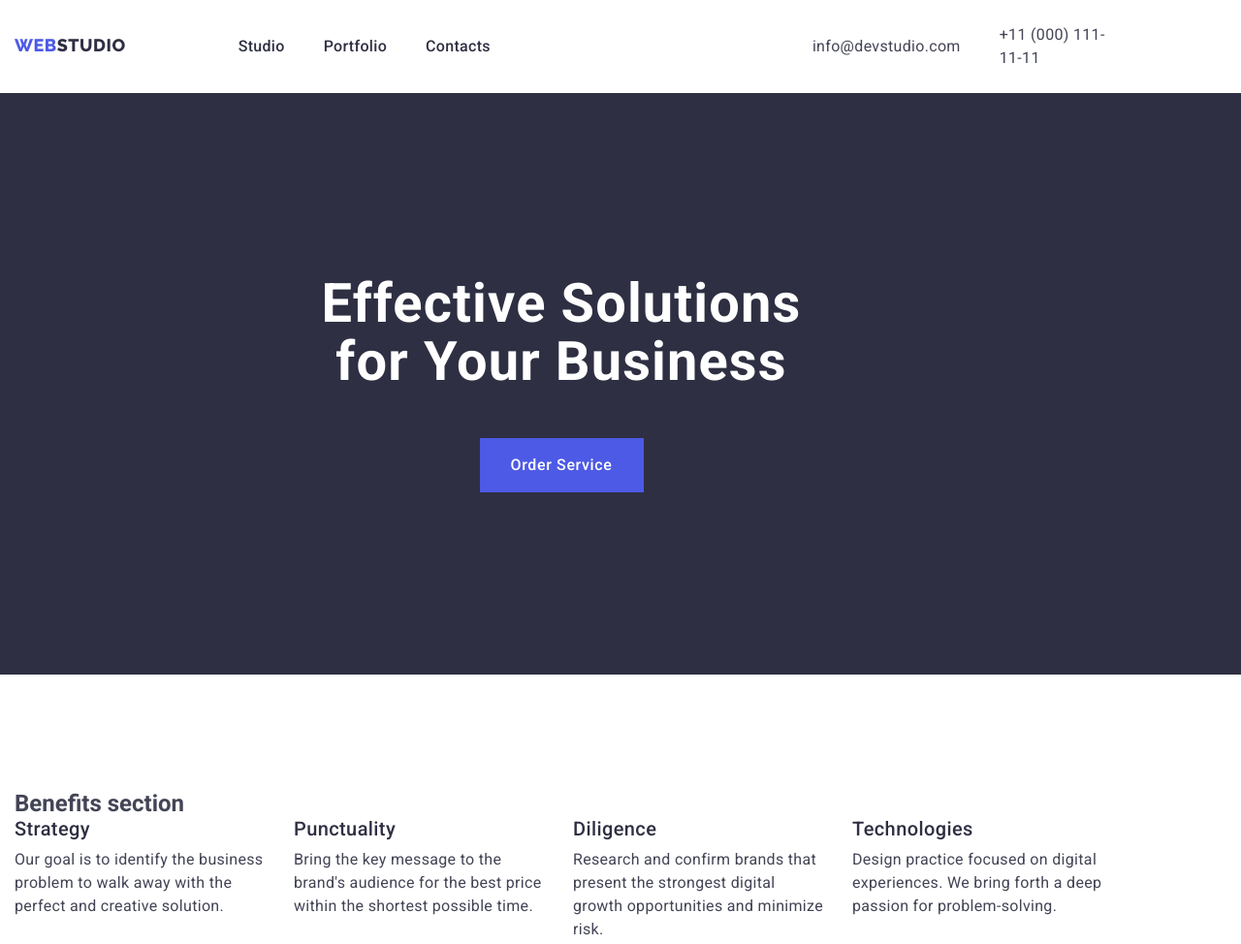
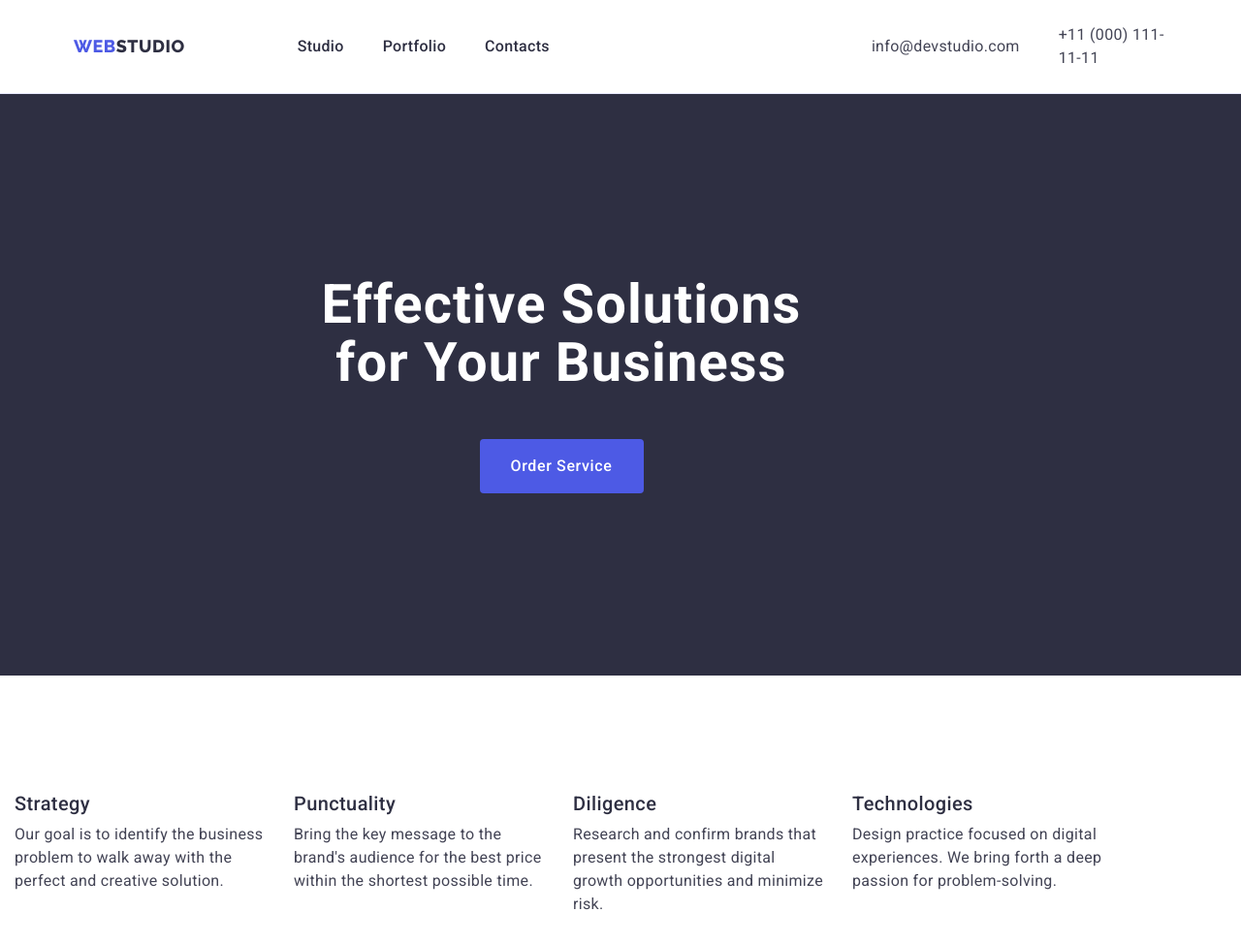
Before and after one commit to NataliaYedynak/goit-markup-hw-03-, a plain HTML site: page index.html in a window 1280 px wide. Shown: the top 974 px of the page at 97% size. Drawn offline with nearby package versions, Linux system fonts and the light colour scheme.

Commit message:
Summary (required)

```diff
--- a/css/styles.css
+++ b/css/styles.css
@@ -52,6 +52,7 @@ img {
   padding-top: 24px;
   padding-bottom: 24px;
   background: #ffffff;
+  border-bottom: 1px solid #e7e9fc;
 }
 .header-list {
   display: flex;
@@ -61,11 +62,13 @@ img {
 .header-container {
   display: flex;
   align-items: center;
+  margin: 0 auto;
 }
 .header-nav {
   display: flex;
   gap: 40px;
   margin-right: auto;
+  align-items: center;
 }
 .header-logo {
   font-family: "Raleway", sans-serif;
@@ -89,6 +92,7 @@ img {
   line-height: 1.5;
   letter-spacing: 0.02em;
   color: var(--brand-color);
+  padding: 24px 0;
 }
 .header-link:hover {
   color: #404bbf;
@@ -151,12 +155,11 @@ img {
   color: #ffffff;
   margin-left: auto;
   margin-right: auto;
-  display: flex;
-  justify-content: center;
-  align-items: center;
   border: none;
-  width: 169px;
   height: 56px;
+  display: block;
+  min-width: 169px;
+  border-radius: 4px;
 }
 .hero-button:hover {
   background-color: #404bbf;
@@ -187,7 +190,7 @@ img {
   line-height: 1.2;
   letter-spacing: 0.02em;
   color: var(--brand-color);
-  padding-bottom: 8px;
+  margin-bottom: 8px;
 }
 .benefits-text {
   font-size: 16px;
@@ -221,8 +224,11 @@ img {
   letter-spacing: 0.02em;
   text-transform: capitalize;
   color: var(--brand-color);
+  margin-bottom: 72px;
 }
 .team-item {
+  width: calc((100% - 72px) / 4);
+  border-radius: 0px 0px 4px 4px;
   background-color: #ffffff;
 }
 .team-titles {
@@ -232,6 +238,7 @@ img {
   line-height: 1.2;
   letter-spacing: 0.02em;
   color: var(--brand-color);
+  margin-bottom: 8px;
 }
 .team-text {
   font-style: normal;
@@ -248,6 +255,9 @@ img {
   background-color: #ffffff;
 }
 .portfolio-container {
+  padding: 32px 16px;
+  border: 1px solid #e7e9fc;
+  border-top: none;
 }
 .portfolio-list {
   display: flex;
@@ -301,8 +311,8 @@ img {
   letter-spacing: 0.02em;
   color: var(--brand-color);
   padding-top: 32px;
-  padding-bottom: 8px;
   margin-left: 16px;
+  margin-bottom: 8px;
 }
 
 .row-text {
@@ -327,8 +337,9 @@ img {
   letter-spacing: 0.03em;
   text-transform: uppercase;
   color: #4d5ae5;
-  padding-bottom: 16px;
+  margin-bottom: 16px;
   margin-left: 156px;
+  display: inline-block;
 }
 .footer-text {
   width: 264px;
@@ -341,3 +352,15 @@ img {
 .footer-accent {
   color: #f4f4fd;
 }
+.visually-hidden {
+  position: absolute;
+  width: 1px;
+  height: 1px;
+  margin: -1px;
+  border: 0;
+  padding: 0;
+  white-space: nowrap;
+  clip-path: inset(100%);
+  clip: rect(0 0 0 0);
+  overflow: hidden;
+}
--- a/index.html
+++ b/index.html
@@ -66,7 +66,7 @@
       <!--Benefits section-->
       <section class="benefits">
         <div class="container">
-          <h2>Benefits section</h2>
+          <h2 class="visually-hidden">Benefits section</h2>
           <ul class="benefits-list">
             <li class="benefits-item">
               <h3 class="benefits-titles">Strategy</h3>
```
